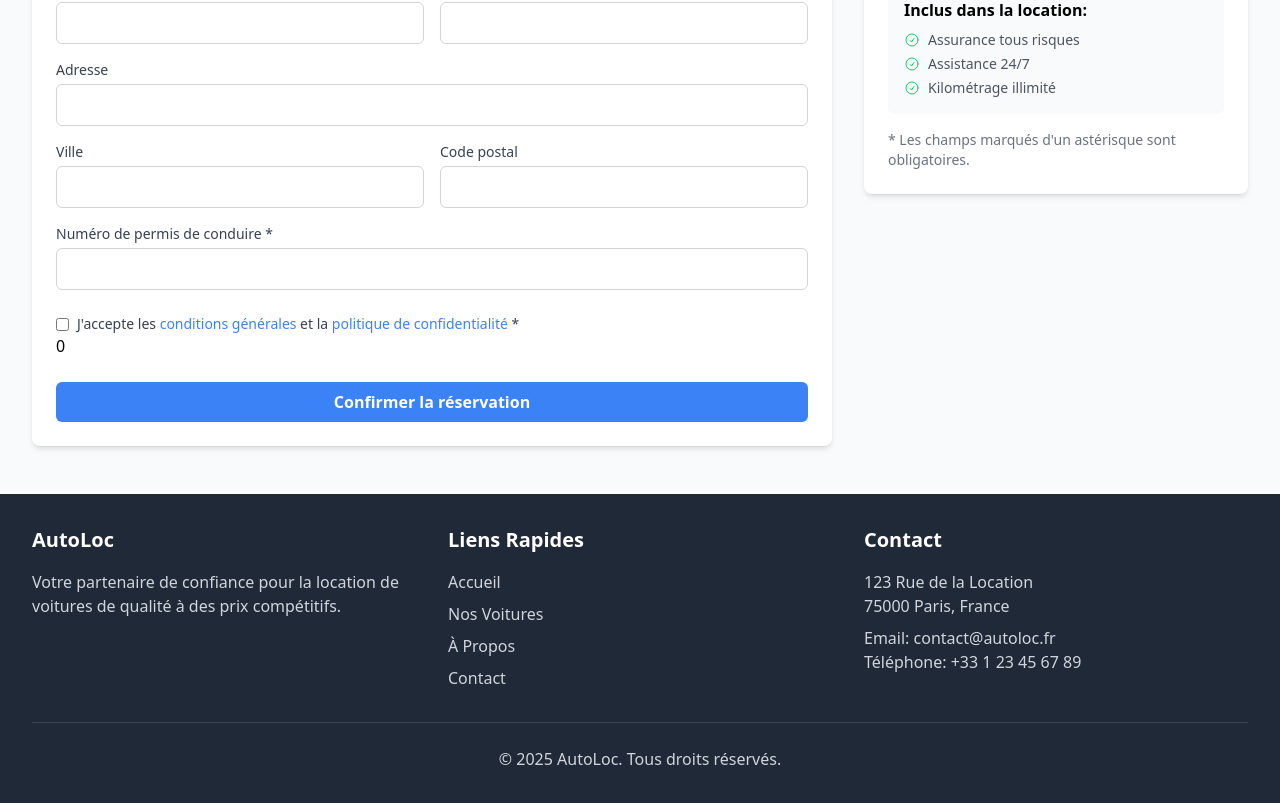
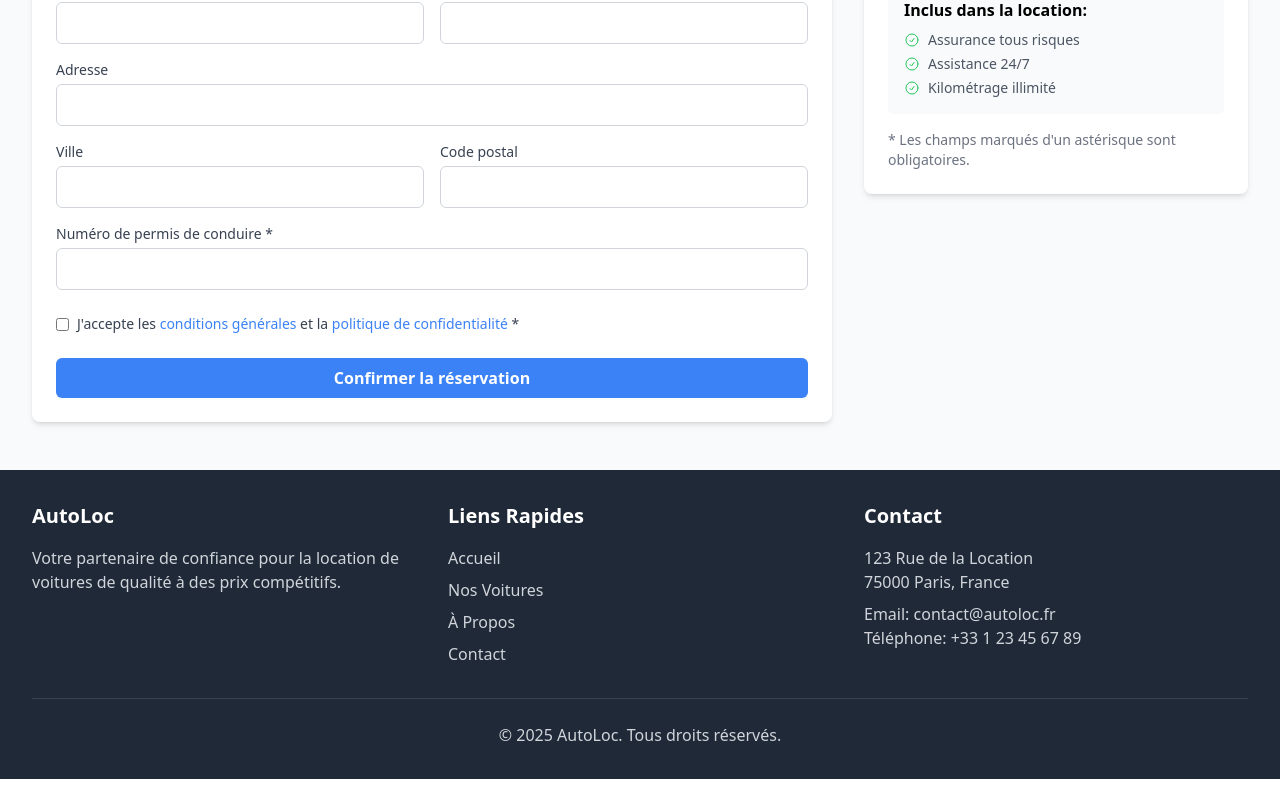
Before and after one commit to KutsiGiira/Portfolio, a React (Vite) app in the folder Car Rent/User_Website/Front/: page /booking/1 in a window 1280 px wide. Shown: the part 576-1379 px from the top of the page. After the commit the page ends 1355 px from the top, so only its background shows below. Built offline with nearby package versions, Linux system fonts and the light colour scheme; no server answers.

Commit message:
reserve page modfications

```diff
--- a/Car Rent/User_Website/Front/src/pages/BookingPage.jsx
+++ b/Car Rent/User_Website/Front/src/pages/BookingPage.jsx
@@ -2,7 +2,6 @@ import { useParams, Link, useNavigate } from 'react-router-dom'
 import { useEffect, useState } from 'react'
 import cars from '../data/cars'
 
-// rah khsrat lik had lpage wa9ila aykhsk t9ad ha lfetch dyal data 9ad wa7d endpoint li tjib car li reserviti
 function BookingPage() {
   const { id } = useParams();
   let carReserved = "";
@@ -21,7 +20,6 @@ function BookingPage() {
     car_name: '',
     payement: '',
     permis_number: ''
-    // agreeTerms: false
   });
   const [errors, setErrors] = useState({});
   const [submitted, setSubmitted] = useState(false);
@@ -119,7 +117,6 @@ const [single, setCar] = useState([]);
           const end_date = new Date(formData.end_date);
           if (end_date > start_date) {
             const days = Math.ceil((end_date - start_date) / (1000 * 60 * 60 * 24));
-            console.log(days * single.price);
             return days * single.price;
           }
         }
@@ -378,7 +375,6 @@ const [single, setCar] = useState([]);
                   </label>
                 </div>
                 {errors.agreeTerms && <p className="text-red-500 text-sm mt-1">{errors.agreeTerms}</p>}
-                <input type="text" value={total} />
               </div>
               <button type="submit" className="btn w-full">
                 Confirmer la réservation
--- a/Car Rent/User_Website/Front/src/pages/HomePage.jsx
+++ b/Car Rent/User_Website/Front/src/pages/HomePage.jsx
@@ -1,5 +1,5 @@
 import { Link } from 'react-router-dom'
-import { useState, useEffect } from 'react'; // Add useState and useEffect
+import { useState, useEffect } from 'react';
 import Hero from '../components/Hero'
 import CarCard from '../components/CarCard'
 import Features from '../components/Features';
```
